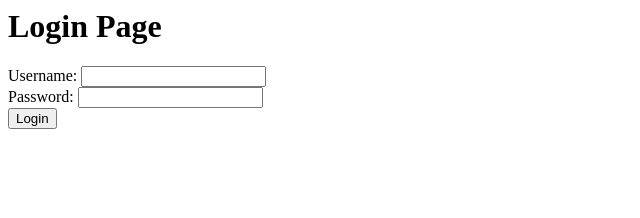
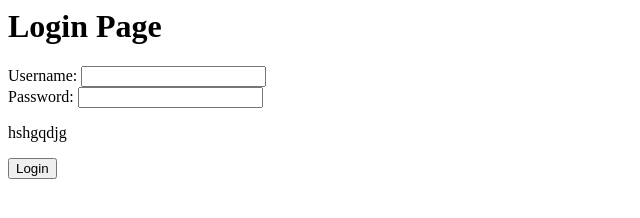
Before and after one commit to saad7eng/equipedev, a plain HTML site: page login.html in a window 1280 px wide. Shown: the whole page, without its empty margins (0-640 px from the left). Drawn offline with Linux system fonts and the light colour scheme.

Commit message:
jsdgqjsfdjqf

```diff
--- a/login.html
+++ b/login.html
@@ -13,6 +13,7 @@
         <label for="password">Password:</label>
         <input type="password" id="password" name="password" required>
         <br>
+        <p>hshgqdjg</p>
         <button type="submit">Login</button>
     </form>
 </body>
```
